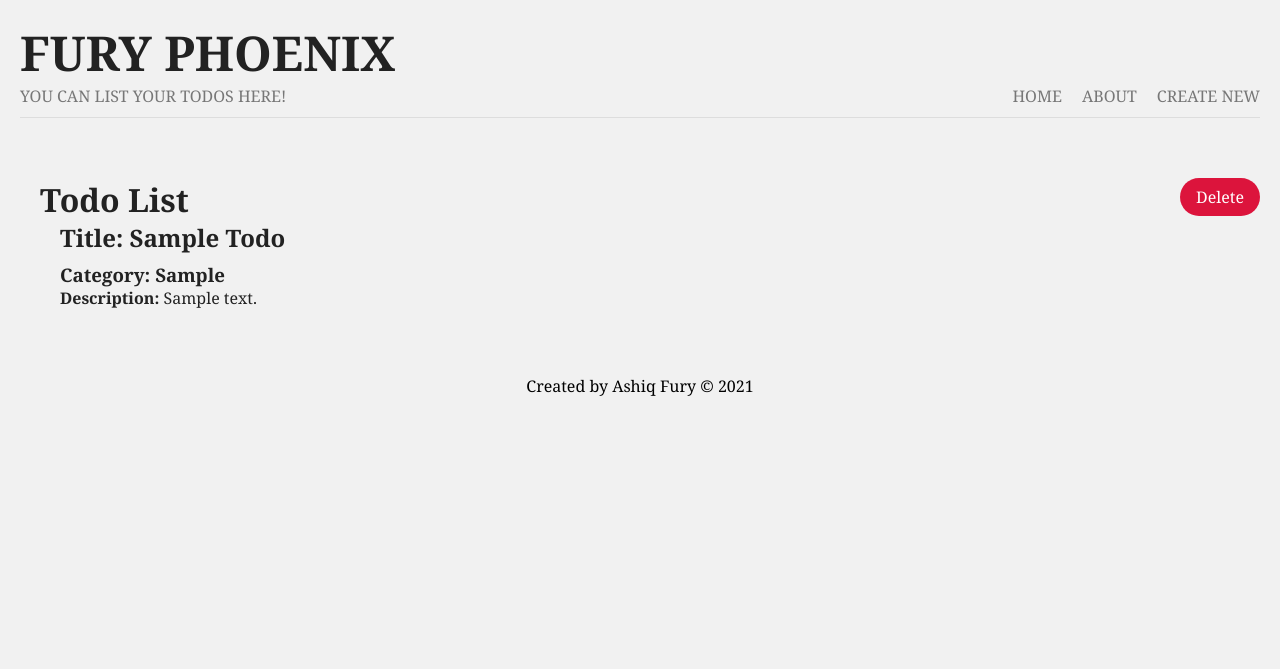
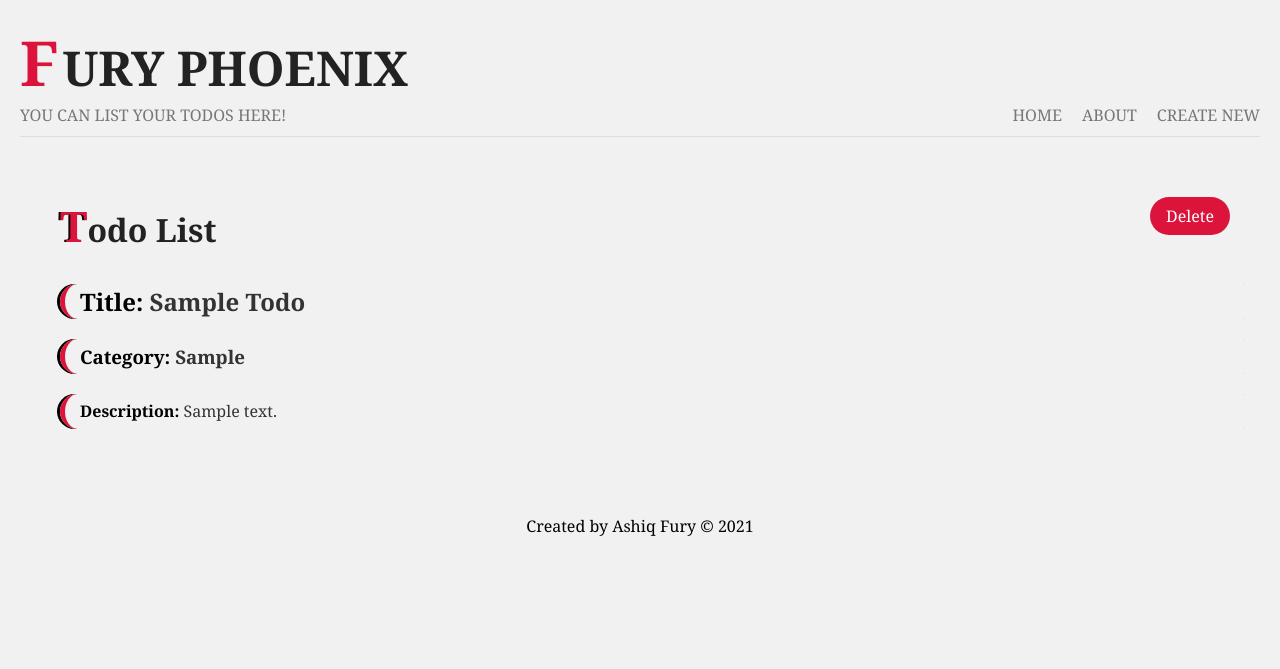
Before and after one commit to ashiqfury/Todo-App-Express, a Node server app: page /todo/600000000000000000000001 in a window 1280 px wide. Shown: the top 669 px of the page. Run offline with Node 20, Linux system fonts and the light colour scheme; tables that the repository leaves empty hold one stand-in row (values such as "Sample post"); some libraries are stand-ins or nearby versions.

Commit message:
Improving indeex and details page

```diff
--- a/public/style.css
+++ b/public/style.css
@@ -62,7 +62,17 @@ nav p,
 nav a {
 	color: #777;
 	font-weight: 300;
+	transition: 300ms;
 }
+nav a:hover {
+	color: crimson;
+}
+.site-title h1::first-letter {
+	color: crimson;
+	font-size: 62px;
+	padding-right: 4px;
+}
+
 footer {
 	height: 30px;
 	text-align: center;
@@ -96,9 +106,11 @@ h2 {
 	font-size: 18px;
 	flex-basis: 45%;
 	display: block;
-	margin: 40px 0;
+	margin: 30px 0;
 	padding-left: 20px;
 	border-left: 6px solid crimson;
+	line-height: 40px;
+	height: 40px;
 }
 .todo a:hover h3 {
 	color: crimson;
@@ -115,6 +127,7 @@ h2 {
 	padding: 8px 16px;
 	background: crimson;
 	color: white;
+	margin-right: 30px;
 	transition: 150ms;
 }
 .delete:hover {
@@ -122,6 +135,28 @@ h2 {
 	transform: scale(1.05);
 }
 
+/* details styles */
+.details h1 {
+	margin: 0 0 30px 20px;
+}
+.details h1::first-letter {
+	color: crimson;
+	font-size: 42px;
+	text-shadow: -2px 0 0 black;
+}
+.details :is(h2, h3, p) {
+	color: #333;
+	margin: 20px 0;
+	border-left: 5px solid crimson;
+	padding-left: 15px;
+	height: 35px;
+	line-height: 35px;
+	border-radius: 20px;
+	box-shadow: -3px 0 0 0 black;
+}
+.content strong {
+	color: #000;
+}
 /* about styles */
 .about p {
 	display: block;
```
